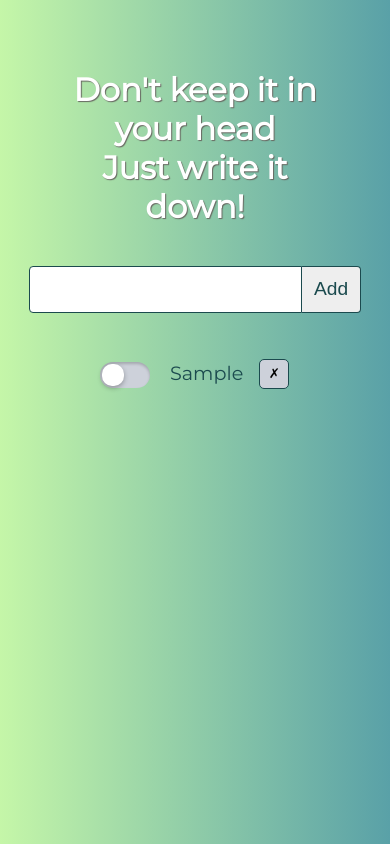
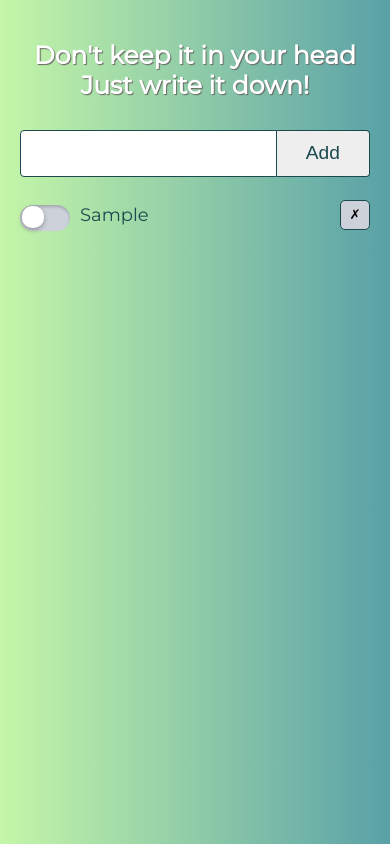
Before and after one commit to InvincibleSun/TODO-list, a website with bundled scripts: page public/index.html in a window 390 px wide. Both pictures are taken after typing "Sample" into the empty fields and a click on the button "Add". Built offline with nearby package versions, Linux system fonts and the light colour scheme.

Commit message:
responsive

```diff
--- a/public/style.css
+++ b/public/style.css
@@ -32,7 +32,6 @@ body {
 h1 {
   color: #fff;
   text-align: center;
-  display: block;
   margin: 40px auto;
   text-shadow: 1px 1px 1px rgb(104, 105, 98);
 }
@@ -155,3 +154,45 @@ input {
   flex: none;
   background-color: #cdd1da;
 }
+
+@media (max-width: 760px) {
+  .wrapper {
+    padding: 10px 20px;
+  }
+}
+@media (max-width: 670px) {
+  #list {
+    margin: 0px;
+  }
+}
+@media (max-width: 450px) {
+  li {
+    margin: 10px;
+  }
+  .delete-btn {
+    margin: 0.5rem 0 0.5rem 0.5rem;
+  }
+  h1 {
+    margin: 30px auto;
+    font-size: 28px;
+  }
+  input {
+    font-size: 1rem;
+    line-height: 1.5;
+    width: 20rem;
+  }
+}
+@media (max-width: 400px) {
+  li {
+    margin: 15px 0;
+  }
+  span {
+    font-size: 18px;
+  }
+  h1 {
+    font-size: 25px;
+  }
+  label {
+    padding: 0 0 0 60px;
+  }
+}
```
